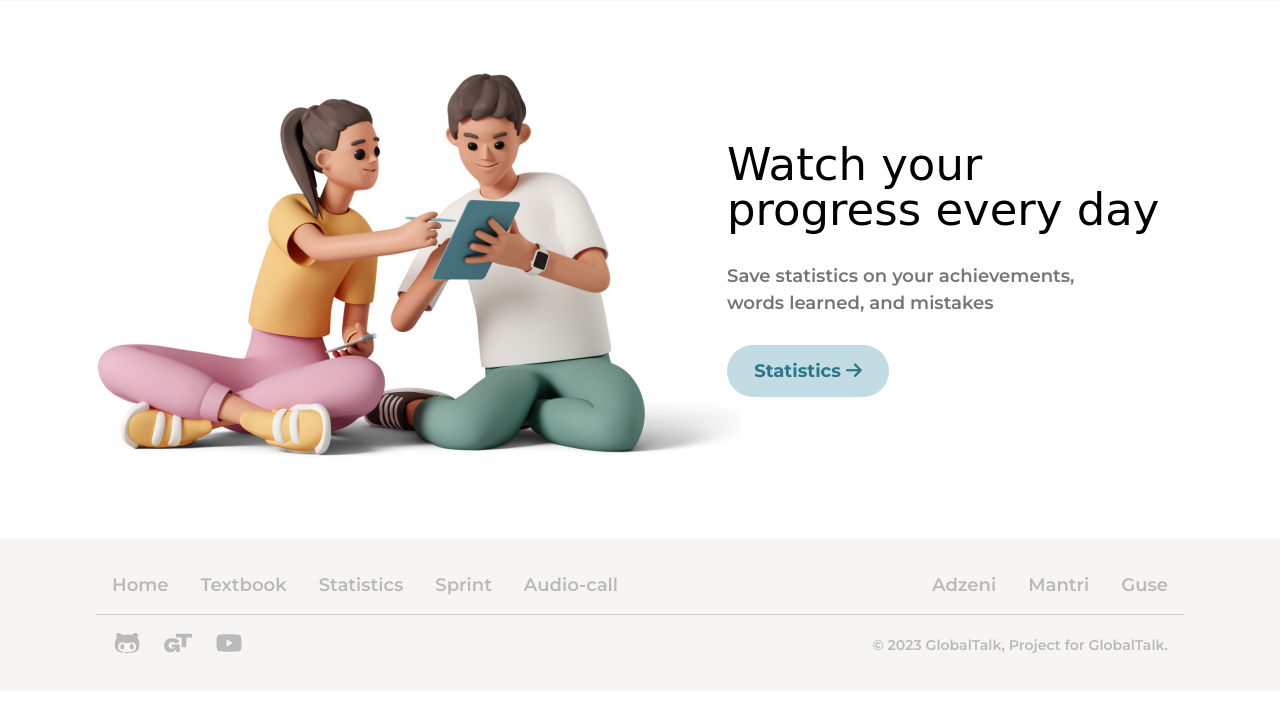
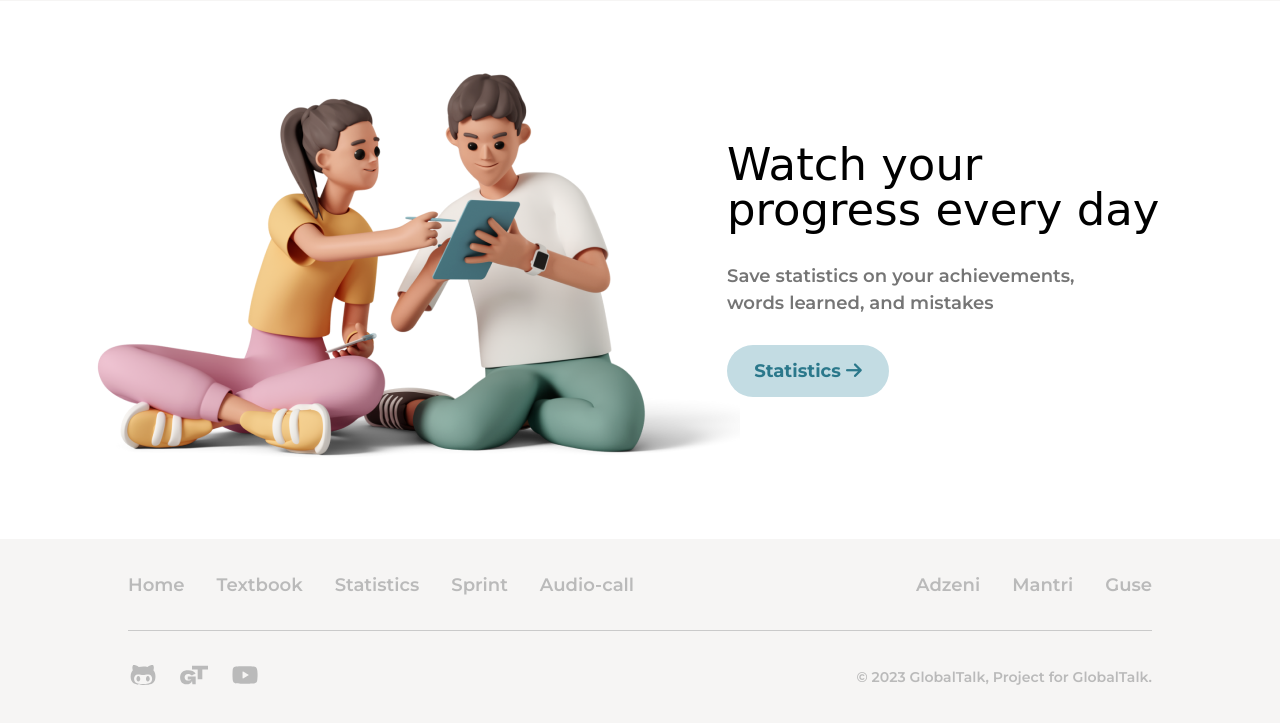
Before and after one commit to rustiandacode/e-learning-platform-slicing-figma-, a plain HTML site: page index.html in a window 1280 px wide. Shown: the part 1868-2591 px from the top of the page. Before the commit the page ends 2559 px from the top, so only its background shows below. Drawn offline with Linux system fonts and the light colour scheme; a web font is replaced by a local one.

Commit message:
fixing padding footer issues

```diff
--- a/scss/component/_footer.scss
+++ b/scss/component/_footer.scss
@@ -4,12 +4,12 @@
 footer {
   background-color: colors.$primary-grey;
   .container {
-    padding: 1em 0;
+    padding: 2em;
     width: min(85%, 1200px);
     margin: auto;
     .links {
       @include mixin.flex-box;
-      padding: 1em;
+      padding-bottom: 2em;
       border-bottom: solid 1px rgb(202, 202, 202);
       .menu-links,
       .owner {
@@ -24,7 +24,7 @@ footer {
     }
     .copyright {
       @include mixin.flex-box;
-      padding: 1em;
+      padding: 2em 0 1em 0;
       .icon {
         img {
           padding-right: 1em;
```
Also changed, not shown: scss/main.css, 1 other file.
